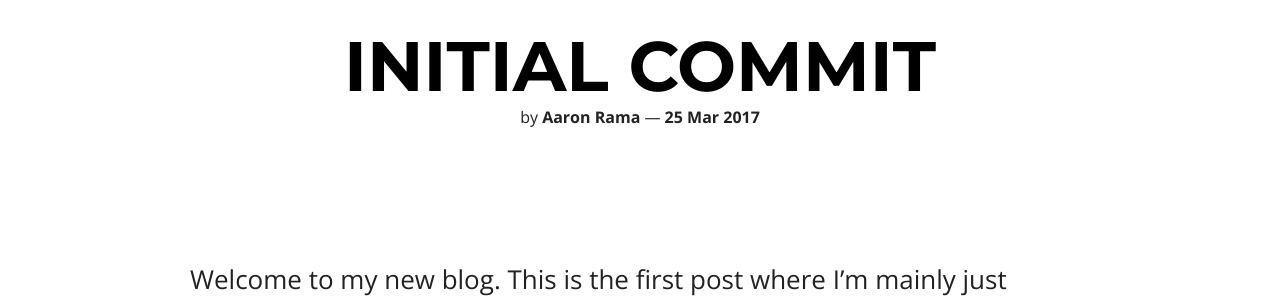
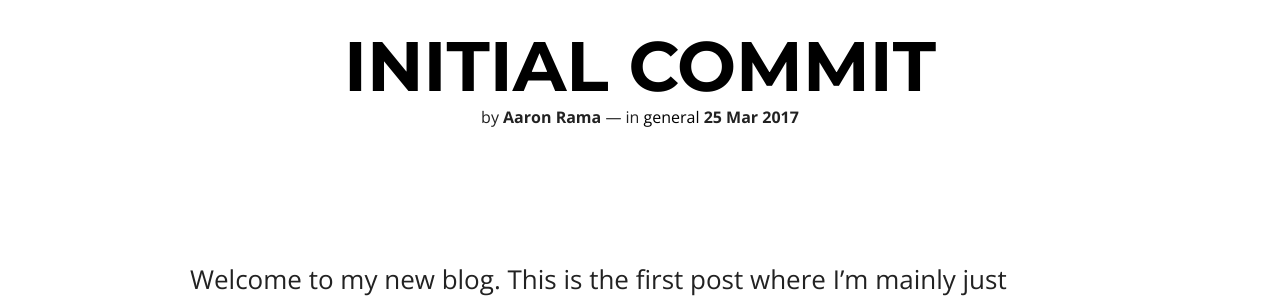
Before and after one commit to Reizar/reizar.github.io, a Jekyll site: the page built from _posts/2017-03-25-initial-commit.md, in a window 1280 px wide. Shown: the part 186-486 px from the top of the page. Built offline with Jekyll 4.4.1, drawn with Linux system fonts in a browser that asks for light colours; nearby versions of some CDN libraries.

Commit message:
Change post layout to use categories instead of tags

```diff
--- a/_layouts/post.html
+++ b/_layouts/post.html
@@ -29,7 +29,7 @@
       </header>
       <div class="summer-post-title">
         <h1>{{ page.title }}</h1>
-        <p>by <strong>{{ site.owner.name }}</strong> &#8212; {% assign tagsize = page.tags.size %}{% if tagsize != 0 %}on {% for tag in page.tags %}<a href="/tags/index.html#{{ tag | cgi_encode }}" data-toggle="tooltip" title="Posts tagged with {{ tag }}" rel="tag">{{ tag }}</a>{% unless forloop.last %}&nbsp;&comma;&nbsp;{% endunless %}{% endfor %}{% endif %} <strong><time datetime="{{ page.date | date_to_xmlschema }}">{{ page.date | date: "%d %b %Y" }}</time></strong></p>
+        <p>by <strong>{{ site.owner.name }}</strong> &#8212; {% assign tag = page.categories.size %}{% if tagsize != 0 %}in {% for tag in page.categories %}<a href="/categories#{{ tag | cgi_encode }}" data-toggle="tooltip" title="Posts tagged with {{ tag }}" rel="tag">{{ tag }}</a>{% unless forloop.last %}&nbsp;&comma;&nbsp;{% endunless %}{% endfor %}{% endif %} <strong><time datetime="{{ page.date | date_to_xmlschema }}">{{ page.date | date: "%d %b %Y" }}</time></strong></p>
       </div>
       <article class="summer-post-content post">
         <div>{{ content }}
```
